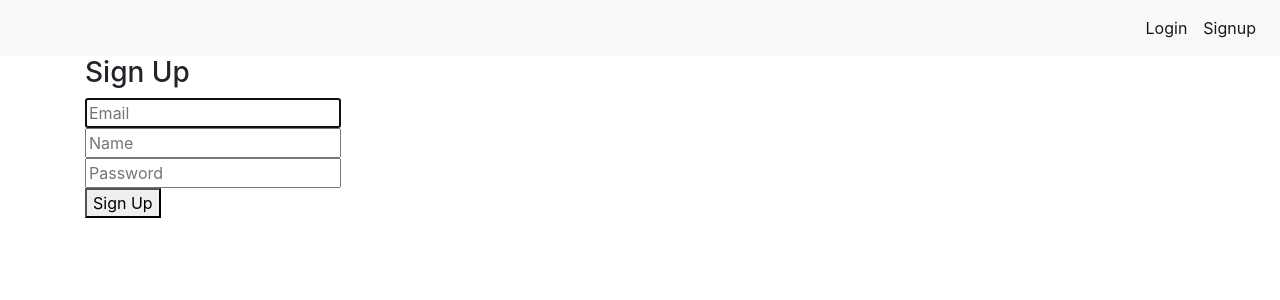
After one commit to DanHWK/NEAProject, a Flask app: page /signup in a window 1280 px wide. The commit adds this page. Shown: the top 300 px of the page. Run offline with Flask 3, Linux system fonts and the light colour scheme.

Commit message:
Added user system

```diff
--- a/app.py
+++ b/app.py
@@ -1,15 +1,25 @@
-from flask import Flask, render_template, request, redirect
-from flask_sqlalchemy import SQLAlchemy
+from flask import Flask, render_template, request, redirect, url_for, flash
+from flask_login import LoginManager, login_required, current_user, logout_user, login_user
 import requests
-from models import db, MealRecord, ExerciseRecord
+from models import db, MealRecord, ExerciseRecord, User
+import bcrypt
 
 app = Flask(__name__)
 app.config['SQLALCHEMY_DATABASE_URI'] = 'sqlite:///record.db'
+app.config['SECRET_KEY'] = b'3733939879b55267c99dee411ca3c0369437268c9781771dcd258859f270292a'
 
 with app.app_context():
     db.init_app(app) #configuring the application to support the db
     db.drop_all()
     db.create_all()
+
+    login_manager = LoginManager()
+    login_manager.init_app(app)
+
+    @login_manager.user_loader
+    def load_user(user_id):
+        #user_id is the primary key of the user table
+        return User.query.get(int(user_id))
 
 def getCalories(query):
     api_url = 'https://api.calorieninjas.com/v1/nutrition?query='
@@ -30,12 +40,13 @@ def home():
     return render_template("homepage.html")
 
 @app.route("/fitness", methods = ["POST","GET"])
+@login_required
 def fitness():
     if request.method == "POST":
         exercise_hours = request.form.get("exercise_hours")
         exercise_minutes = request.form.get("exercise_minutes")
         MET_value = request.form.get("MET_value")
-        new_exercise_record = ExerciseRecord(hours = exercise_hours, minutes = exercise_minutes, stored_MET_value = MET_value)
+        new_exercise_record = ExerciseRecord(hours = exercise_hours, minutes = exercise_minutes, stored_MET_value = MET_value, user_id=current_user.id)
 
         # push to database
         try:
@@ -50,12 +61,13 @@ def fitness():
         return render_template("fitness.html")
 
 @app.route("/diet", methods = ["POST", "GET"])
+@login_required
 def diet():
     if request.method == "POST":
         calories = getCalories(request.form.get("meal_name"))
         meal_name = request.form.get("meal_name")
         meal_time = request.form.get("meal_time")
-        new_meal_record = MealRecord(name = meal_name, time = meal_time, calories = calories)
+        new_meal_record = MealRecord(name = meal_name, time = meal_time, calories = calories, user_id=current_user.id)
 
         # push to database
         try:
@@ -69,5 +81,60 @@ def diet():
     else:
         return render_template("diet.html")
 
+@app.route("/login", methods = ["POST", "GET"])
+def login():
+    if request.method == "POST":
+        email = request.form.get('user_email')
+        password = request.form.get('user_password')
+
+        user = User.query.filter_by(email=email).first()
+
+        # check if the user actually exists
+        # take the user-supplied password, hash it, and compare it to the hashed password in the database
+        if not user or not bcrypt.checkpw(password.encode('utf-8'), (user.password).encode('utf-8')):
+            flash('Please check your login details and try again.')
+            return redirect(url_for('login')) # if the user doesn't exist or password is wrong, reload the page
+
+        login_user(user)
+        return redirect(url_for('home'))
+    else:
+        return render_template("login.html")
+
+@app.route("/signup", methods = ["POST", "GET"])
+def signup():
+    if request.method == "POST":
+        email = request.form.get('user_email')
+        name = request.form.get('user_name')
+        password = request.form.get('user_password').encode('utf-8')
+
+        user = User.query.filter_by(email=email).first() # if this returns a user, then the email already exists in database
+
+        if user: # if a user is found, we want to redirect back to signup page so user can try again
+            flash('Email address already exists')
+            return redirect(url_for('signup'))
+
+        # create a new user with the form data. Hash the password so the plaintext version isn't saved.
+
+        salt = bcrypt.gensalt() # Adding the salt to password
+
+        new_user = User(email=email, name=name, password=bcrypt.hashpw(password, salt))
+
+        # add the new user to the database
+        db.session.add(new_user)
+        db.session.commit()
+
+        #succesful signup redirects to login page
+        logout_user()
+        return redirect(url_for('login'))
+    else:
+        return render_template("signup.html")
+
+
+@app.route('/logout')
+@login_required
+def logout():
+    logout_user()
+    return redirect(url_for('home'))
+
 if __name__ == "__main__":
     app.run(debug=True)
--- a/templates/base.html
+++ b/templates/base.html
@@ -1,21 +1,25 @@
 <!doctype html>
 <html>
+
 <head>
-  <link rel="stylesheet" href="https://cdn.jsdelivr.net/npm/bootstrap@4.3.1/dist/css/bootstrap.min.css" integrity="sha384-ggOyR0iXCbMQv3Xipma34MD+dH/1fQ784/j6cY/iJTQUOhcWr7x9JvoRxT2MZw1T" crossorigin="anonymous">
+  <link rel="stylesheet" href="https://cdn.jsdelivr.net/npm/bootstrap@4.3.1/dist/css/bootstrap.min.css"
+    integrity="sha384-ggOyR0iXCbMQv3Xipma34MD+dH/1fQ784/j6cY/iJTQUOhcWr7x9JvoRxT2MZw1T" crossorigin="anonymous">
   <title> Health Tracker </title>
   {% block head %}
 
   {% endblock %}
-  </head>
+</head>
 
 <body>
   <nav class="navbar navbar-expand-lg navbar-light bg-light">
-    <button class="navbar-toggler" type="button" data-toggle="collapse" data-target="#navbarSupportedContent" aria-controls="navbarSupportedContent" aria-expanded="false" aria-label="Toggle navigation">
+    <button class="navbar-toggler" type="button" data-toggle="collapse" data-target="#navbarSupportedContent"
+      aria-controls="navbarSupportedContent" aria-expanded="false" aria-label="Toggle navigation">
       <span class="navbar-toggler-icon"></span>
     </button>
 
     <div class="collapse navbar-collapse" id="navbarSupportedContent">
       <ul class="navbar-nav mr-auto">
+        {% if current_user.is_authenticated %}
         <li class="nav-item active">
           <a class="nav-link" href="{{url_for('home')}}">Home <span class="sr-only">(current)</span></a>
         </li>
@@ -25,16 +29,38 @@
         <li class="nav-item">
           <a class="nav-link" href="{{url_for('diet')}}">diet</a>
         </li>
+        {% endif %}
+      </ul>
+      <ul class="navbar-nav ms-auto">
+        {% if not current_user.is_authenticated %}
+        <li class="nav-item active">
+          <a class="nav-link" href="{{url_for('login')}}">Login <span class="sr-only">(current)</span></a>
+        </li>
+        <li class="nav-item active">
+          <a class="nav-link" href="{{url_for('signup')}}">Signup <span class="sr-only">(current)</span></a>
+        </li>
+        {% endif %}
+        {% if current_user.is_authenticated %}
+        <li class="nav-item active">
+          <a class="nav-link" href="{{url_for('logout')}}">Logout <span class="sr-only">(current)</span></a>
+        </li>
+        {% endif %}
       </ul>
     </div>
   </nav>
-  <div class ="container">
-  {% block body %}
+  <div class="container">
+    {% block body %}
 
-  {% endblock %}
+    {% endblock %}
   </div>
 
-  <script src="https://code.jquery.com/jquery-3.3.1.slim.min.js" integrity="sha384-q8i/X+965DzO0rT7abK41JStQIAqVgRVzpbzo5smXKp4YfRvH+8abtTE1Pi6jizo" crossorigin="anonymous"></script>
-  <script src="https://cdn.jsdelivr.net/npm/popper.js@1.14.7/dist/umd/popper.min.js" integrity="sha384-UO2eT0CpHqdSJQ6hJty5KVphtPhzWj9WO1clHTMGa3JDZwrnQq4sF86dIHNDz0W1" crossorigin="anonymous"></script>
-  <script src="https://cdn.jsdelivr.net/npm/bootstrap@4.3.1/dist/js/bootstrap.min.js" integrity="sha384-JjSmVgyd0p3pXB1rRibZUAYoIIy6OrQ6VrjIEaFf/nJGzIxFDsf4x0xIM+B07jRM" crossorigin="anonymous"></script>
-  </body>
+  <script src="https://code.jquery.com/jquery-3.3.1.slim.min.js"
+    integrity="sha384-q8i/X+965DzO0rT7abK41JStQIAqVgRVzpbzo5smXKp4YfRvH+8abtTE1Pi6jizo"
+    crossorigin="anonymous"></script>
+  <script src="https://cdn.jsdelivr.net/npm/popper.js@1.14.7/dist/umd/popper.min.js"
+    integrity="sha384-UO2eT0CpHqdSJQ6hJty5KVphtPhzWj9WO1clHTMGa3JDZwrnQq4sF86dIHNDz0W1"
+    crossorigin="anonymous"></script>
+  <script src="https://cdn.jsdelivr.net/npm/bootstrap@4.3.1/dist/js/bootstrap.min.js"
+    integrity="sha384-JjSmVgyd0p3pXB1rRibZUAYoIIy6OrQ6VrjIEaFf/nJGzIxFDsf4x0xIM+B07jRM"
+    crossorigin="anonymous"></script>
+</body>
--- /dev/null
+++ b/templates/signup.html
@@ -0,0 +1,35 @@
+{% extends "base.html" %}
+<!doctype html>
+{% block body %}
+<div>
+    <h3>Sign Up</h3>
+    {% with messages = get_flashed_messages() %}
+    {% if messages %}
+    <div class="alert alert-danger">
+        {{ messages[0] }}. Go to <a href="{{ url_for('login') }}">login page</a>.
+    </div>
+    {% endif %}
+    {% endwith %}
+        <form action="#" method="POST">
+            <div class="field">
+                <div class="control">
+                    <input class="input is-large" type="email" name="user_email" placeholder="Email" autofocus="">
+                </div>
+            </div>
+
+            <div class="field">
+                <div class="control">
+                    <input class="input is-large" type="text" name="user_name" placeholder="Name" autofocus="">
+                </div>
+            </div>
+
+            <div class="field">
+                <div class="control">
+                    <input class="input is-large" type="password" name="user_password" placeholder="Password">
+                </div>
+            </div>
+
+            <button class="button is-block is-info is-large is-fullwidth">Sign Up</button>
+        </form>
+</div>
+{% endblock %}
```
Also changed, not shown: commands.txt (+8 -0 lines), models.py (+13 -0 lines), templates/login.html (added, +28 -0 lines), record.db (added), 2 other files.
